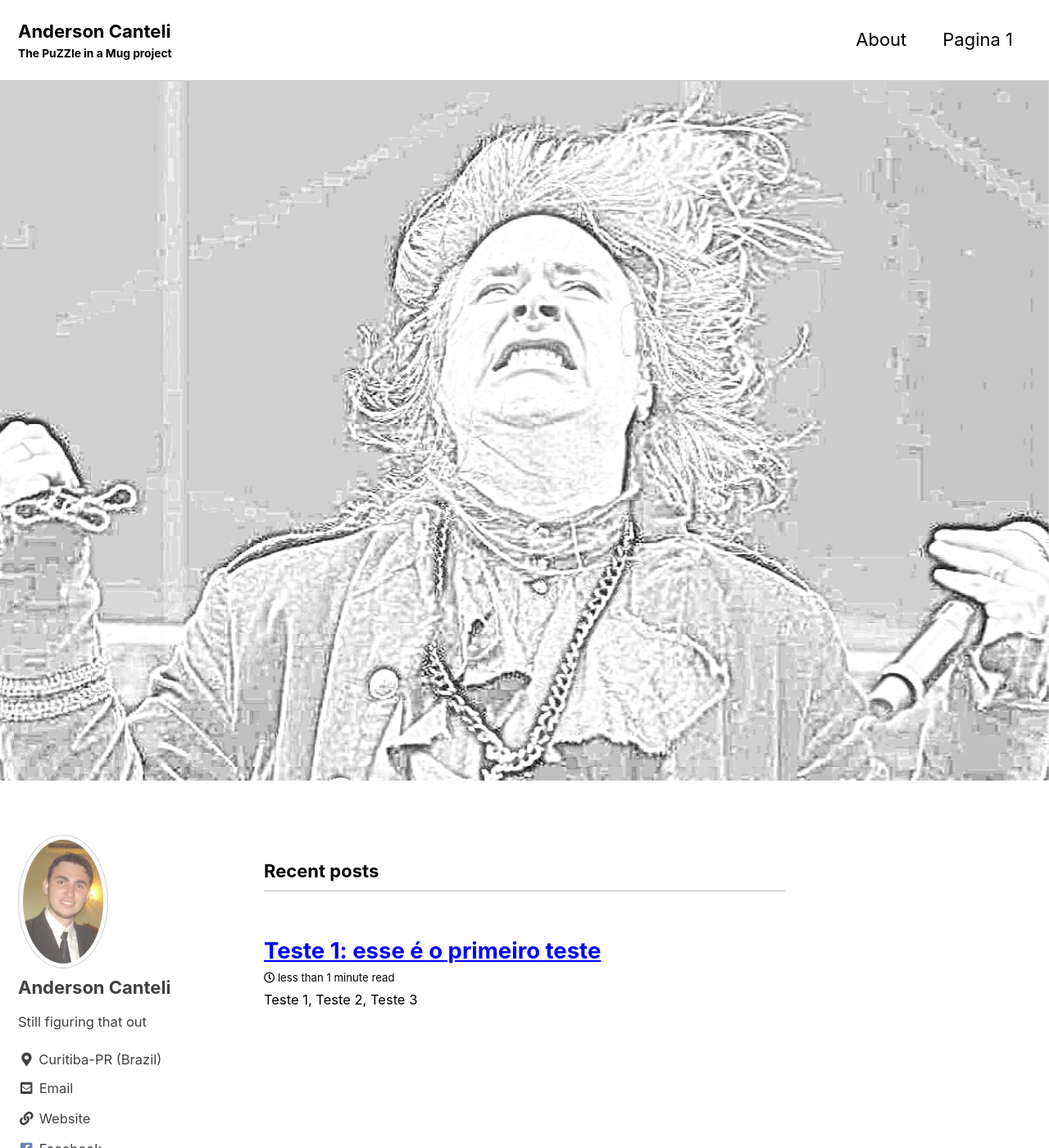
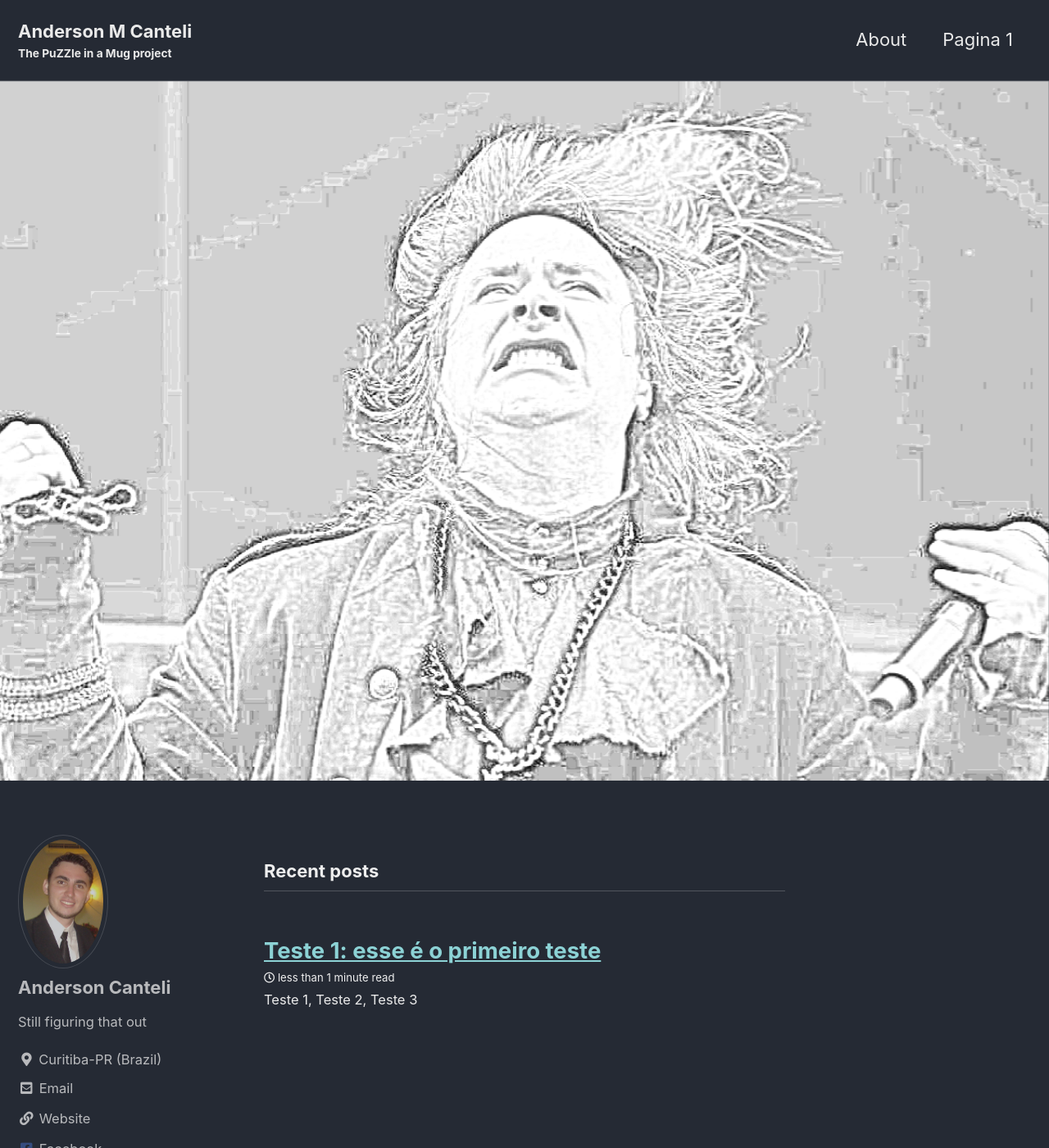
Before and after one commit to andersonmdcanteli/andersonmdcanteli.github.io, a Jekyll site: the page built from index.html, in a window 1280 px wide and 1400 px high. Shown: the whole window at 82% size. Built offline with Jekyll 4.4.1, drawn with Linux system fonts in a browser that asks for light colours; cached includes are drawn as plain includes; the list of posts is cut into pages by our own code.

Commit message:
Update _config.yml

```diff
--- a/_config.yml
+++ b/_config.yml
@@ -12,11 +12,11 @@
 
 # theme                  : "minimal-mistakes-jekyll"
 # remote_theme           : "mmistakes/minimal-mistakes"
-minimal_mistakes_skin    : "contrast" #"default", "air", "aqua", "contrast", "dark", "dirt", "neon", "mint", "plum", "sunrise"
+minimal_mistakes_skin    : "dark" #"default", "air", "aqua", "contrast", "dark", "dirt", "neon", "mint", "plum", "sunrise"
 
 # Site Settings
 locale                   : "en-US"
-title                    : "Anderson Canteli"
+title                    : "Anderson M Canteli"
 title_separator          : "-"
 subtitle                 : "The PuZZle in a Mug project" # site tagline that appears below site title in masthead
 name                     : "Anderson Canteli"
```
